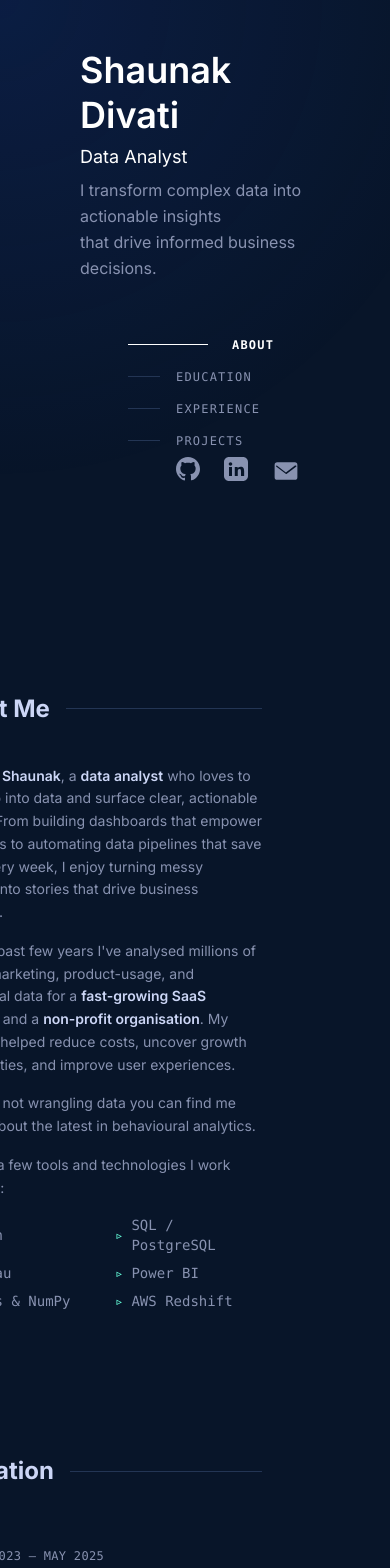
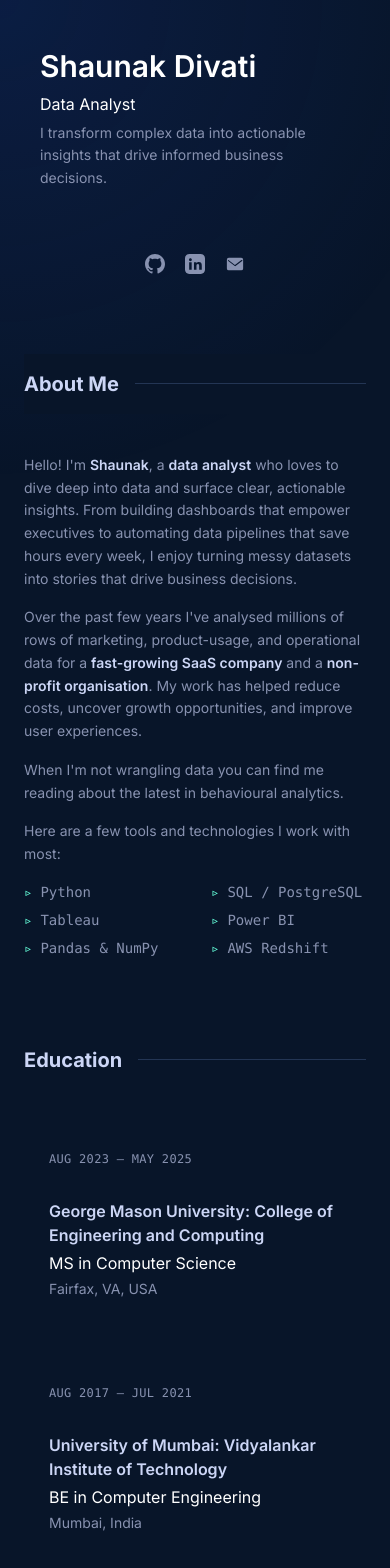
Before and after one commit to Hyperion3112/my-portfolio, a React (Create React App) app: page / in a window 390 px wide. Shown: the top 1568 px of the page. Built offline with nearby package versions, Linux system fonts and the light colour scheme.

Commit message:
Make website mobile responsive with sticky section titles and centered layout adjustments

```diff
--- a/src/App.js
+++ b/src/App.js
@@ -35,18 +35,21 @@ export default function App() {
         }}
       />
 
-      {/* Left column: Hero, Navbar, Socials - Sticky */}
-      <div className="w-full md:w-1/2 flex flex-col md:h-screen py-12 px-12 md:sticky md:top-0 justify-between relative z-10">
+      {/* Left column: Hero, Navbar, Socials - Sticky on desktop, normal flow on mobile */}
+      <div className="w-full md:w-1/2 flex flex-col py-8 px-6 md:py-12 md:pl-16 md:pr-12 md:h-screen md:sticky md:top-0 justify-between relative z-10">
         <div>
           <Hero />
-          <Navbar className="-mt-2" />
+          {/* Hide navbar on mobile, show on desktop */}
+          <div className="hidden md:block">
+            <Navbar className="md:-mt-2" />
+          </div>
         </div>
-        <div className="mb-16 ml-28">
+        <div className="mt-8 md:mt-0 md:mb-16 ml-0 md:ml-28">
           <Sidebar />
         </div>
       </div>
       {/* Right column: Main content - Scrollable */}
-      <div className="w-full md:w-1/2 px-8 max-w-3xl mx-auto -ml-24 text-sm relative z-10 md:overflow-y-auto">
+      <div className="w-full md:w-1/2 px-6 md:px-8 max-w-3xl md:mx-auto md:-ml-24 text-sm relative z-10 md:overflow-y-auto">
         <About />
         <Experience />
         <Projects />
--- a/src/components/About.jsx
+++ b/src/components/About.jsx
@@ -17,15 +17,15 @@ const skills = [
 
 export default function About() {
   return (
-    <section id="about" className="py-24 flex flex-col items-start max-w-2xl">
+    <section id="about" className="py-12 md:py-24 flex flex-col items-start max-w-2xl">
       <motion.div
-        className="flex items-center mb-10 w-full"
+        className="flex items-center mb-10 w-full sticky top-0 md:relative bg-[#081529] md:bg-transparent py-4 md:py-0 z-20"
         initial="hidden"
         whileInView="visible"
         viewport={{ once: true, amount: 0.6 }}
         variants={aboutVariants}
       >
-        <h2 className="text-[#ccd6f6] text-2xl font-bold mr-4">About Me</h2>
+        <h2 className="text-[#ccd6f6] text-xl md:text-2xl font-bold mr-4">About Me</h2>
         <div className="flex-1 h-px bg-[#233554]"></div>
       </motion.div>
       <motion.div
--- a/src/components/Experience.jsx
+++ b/src/components/Experience.jsx
@@ -31,15 +31,15 @@ export default function Experience() {
   return (
     <>
       {/* Education Section */}
-      <section id="education" className="pt-12">
+      <section id="education" className="pt-6 md:pt-12">
         <motion.div
-          className="flex items-center mb-10"
+          className="flex items-center mb-10 sticky top-0 md:relative bg-[#081529] md:bg-transparent py-4 md:py-0 z-20"
           initial="hidden"
           whileInView="visible"
           viewport={{ once: true, amount: 0.6 }}
           variants={experienceVariants}
         >
-          <h2 className="text-[#ccd6f6] text-2xl font-bold mr-4">Education</h2>
+          <h2 className="text-[#ccd6f6] text-xl md:text-2xl font-bold mr-4">Education</h2>
           <div className="flex-1 h-px bg-[#233554]"></div>
         </motion.div>
         <div className="flex flex-col gap-12">
@@ -88,15 +88,15 @@ export default function Experience() {
         </div>
       </section>
       {/* Experience Section */}
-      <section id="experience" className="py-24">
+      <section id="experience" className="py-12 md:py-24">
         <motion.div
-          className="flex items-center mb-10"
+          className="flex items-center mb-10 sticky top-0 md:relative bg-[#081529] md:bg-transparent py-4 md:py-0 z-20"
           initial="hidden"
           whileInView="visible"
           viewport={{ once: true, amount: 0.6 }}
           variants={experienceVariants}
         >
-          <h2 className="text-[#ccd6f6] text-2xl font-bold mr-4">Where I've Worked</h2>
+          <h2 className="text-[#ccd6f6] text-xl md:text-2xl font-bold mr-4">Where I've Worked</h2>
           <div className="flex-1 h-px bg-[#233554]"></div>
         </motion.div>
         <div className="flex flex-col gap-12">
--- a/src/components/Hero.jsx
+++ b/src/components/Hero.jsx
@@ -8,27 +8,27 @@ const heroVariants = {
 
 export default function Hero() {
   return (
-    <section id="hero" className="flex flex-col justify-start p-8 md:p-20 -mt-8 min-h-[30vh]">
+    <section id="hero" className="flex flex-col justify-start p-4 md:p-8 lg:p-20 md:-mt-8 min-h-[20vh] md:min-h-[30vh]">
       <motion.h1
-        className="text-4xl md:text-5xl font-semibold text-white mb-2 leading-tight"
+        className="text-3xl sm:text-4xl md:text-5xl font-semibold text-white mb-2 leading-tight"
         initial="hidden"
         animate="visible"
         variants={heroVariants}
       >Shaunak Divati</motion.h1>
       <motion.h2
-        className="text-lg md:text-xl font-normal text-white mb-2 leading-tight"
+        className="text-base sm:text-lg md:text-xl font-normal text-white mb-2 leading-tight"
         initial="hidden"
         animate="visible"
         variants={heroVariants}
       >Data Analyst</motion.h2>
       <motion.p
-        className="max-w-lg text-[#8892b0] mb-6 text-base leading-relaxed"
+        className="max-w-lg text-[#8892b0] mb-4 md:mb-6 text-sm sm:text-base leading-relaxed"
         initial="hidden"
         animate="visible"
         variants={heroVariants}
       >
-        I transform complex data into actionable insights<br />
-        that drive informed business decisions.
+        I transform complex data into actionable insights<br className="hidden sm:inline" />
+        <span className="sm:hidden"> </span>that drive informed business decisions.
       </motion.p>
     </section>
   );
--- a/src/components/Navbar.jsx
+++ b/src/components/Navbar.jsx
@@ -61,7 +61,7 @@ export default function Navbar({ className = '' }) {
   }, []);
 
   return (
-    <nav className={`flex flex-col space-y-2 text-sm font-medium ml-20 ${className}`}>
+    <nav className={`flex flex-col space-y-2 text-sm font-medium ml-4 md:ml-20 ${className}`}>
       <motion.ul
         className="flex flex-col"
         initial="hidden"
@@ -73,7 +73,7 @@ export default function Navbar({ className = '' }) {
           return (
             <motion.li key={link.to} variants={itemVariants} className="flex items-center group transition-all duration-150 py-2">
               <span
-                className={`h-px mr-2 transition-all duration-150 ${isActive ? 'bg-white w-20' : 'bg-[#233554] w-8 group-hover:w-20 group-hover:bg-white'}`}
+                className={`h-px mr-2 transition-all duration-150 ${isActive ? 'bg-white w-12 md:w-20' : 'bg-[#233554] w-6 md:w-8 group-hover:w-12 md:group-hover:w-20 group-hover:bg-white'}`}
               ></span>
               <a
                 href={link.to}
--- a/src/components/Projects.jsx
+++ b/src/components/Projects.jsx
@@ -143,15 +143,15 @@ export default function Projects() {
   }, [isModalOpen]);
 
   return (
-    <section id="projects" className="py-24">
+    <section id="projects" className="py-12 md:py-24">
       <motion.div
-        className="flex items-center mb-10"
+        className="flex items-center mb-10 sticky top-0 md:relative bg-[#081529] md:bg-transparent py-4 md:py-0 z-20"
         initial="hidden"
         whileInView="visible"
         viewport={{ once: true, amount: 0.6 }}
         variants={projectsVariants}
       >
-        <h2 className="text-[#ccd6f6] text-2xl font-bold mr-4">Some Things I've Built</h2>
+        <h2 className="text-[#ccd6f6] text-xl md:text-2xl font-bold mr-4">Some Things I've Built</h2>
         <div className="flex-1 h-px bg-[#233554]"></div>
       </motion.div>
       <div className="flex flex-col gap-8">
--- a/src/components/Sidebar.jsx
+++ b/src/components/Sidebar.jsx
@@ -32,8 +32,8 @@ const socialLinks = [
 
 export default function Sidebar({ className = '' }) {
   return (
-    <div className={`w-full flex justify-start ml-4 md:ml-8 ${className}`}>
-      <div className="flex flex-row space-x-6 self-center">
+    <div className={`w-full flex justify-center md:justify-start ml-0 md:ml-4 lg:ml-8 ${className}`}>
+      <div className="flex flex-row space-x-5 md:space-x-6 self-center">
         {socialLinks.map((link, index) => (
           <a
             key={link.name}
@@ -43,7 +43,9 @@ export default function Sidebar({ className = '' }) {
             className="text-[#8892b0] hover:text-[#64ffda] transition-colors duration-200 font-mono"
             aria-label={link.name}
           >
-            {link.icon}
+            <div className="w-5 h-5 md:w-6 md:h-6 flex items-center justify-center">
+              {link.icon}
+            </div>
           </a>
         ))}
       </div>
```
